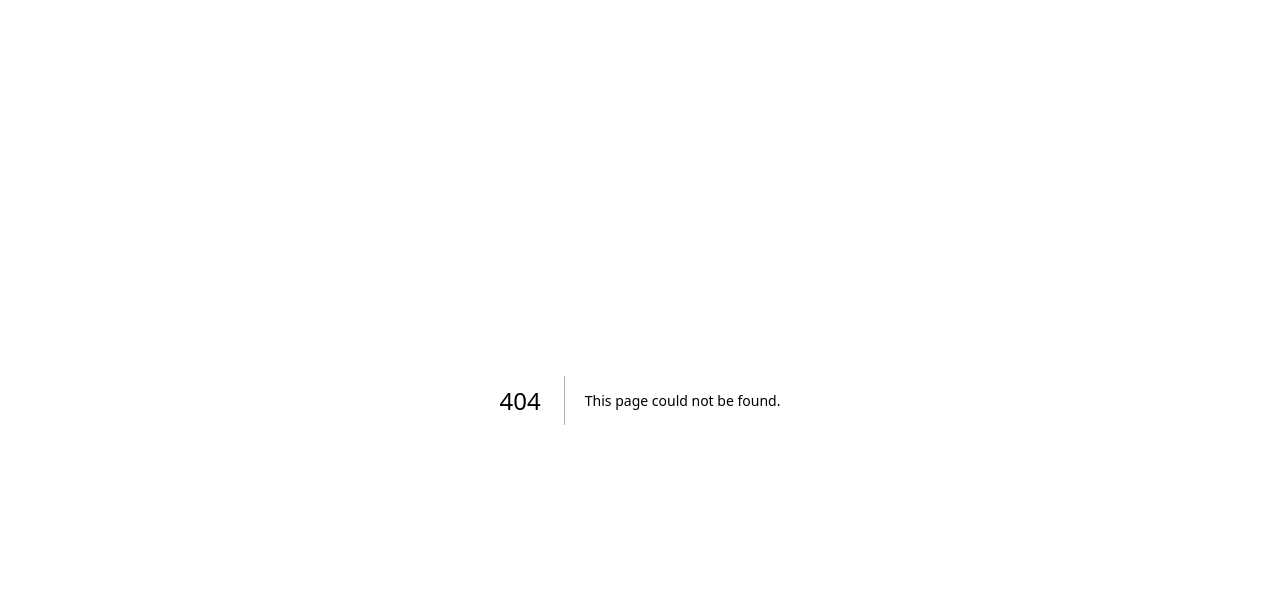
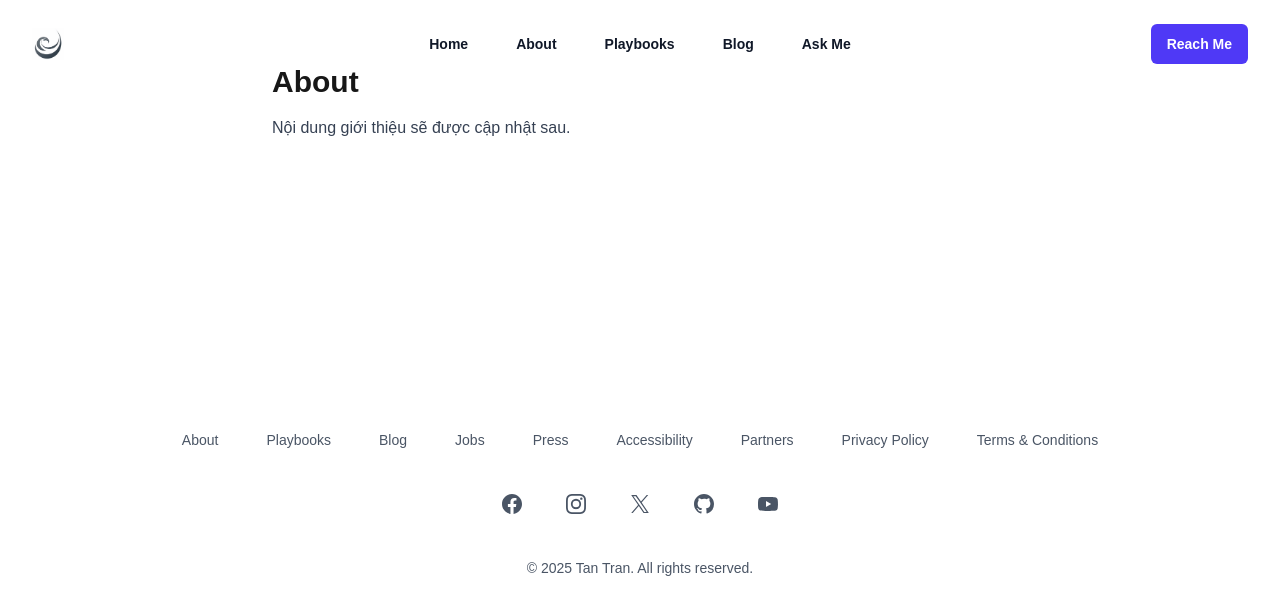
Before and after one commit to tant/tantrandev, a Next.js app: page /about in a window 1280 px wide. Before the commit this address had no page. Shown: the top 614 px of the page. Built offline with nearby package versions, Linux system fonts and the light colour scheme.

Commit message:
feat: Implement About, Ask Me, and Playbooks pages with headers and content; update footer links and add footer to layout

```diff
--- /dev/null
+++ b/src/app/about/page.tsx
@@ -0,0 +1,16 @@
+'use client'
+
+import React from 'react'
+import Header from '../components/Header'
+
+const AboutPage: React.FC = () => (
+  <>
+    <Header />
+    <main className="max-w-3xl mx-auto py-16 px-4">
+      <h1 className="text-3xl font-bold mb-4">About</h1>
+      <p className="text-gray-700">Nội dung giới thiệu sẽ được cập nhật sau.</p>
+    </main>
+  </>
+)
+
+export default AboutPage
--- a/src/app/ask-me/page.tsx
+++ b/src/app/ask-me/page.tsx
@@ -1,8 +1,16 @@
-export default function AskMePage() {
-  return (
-    <div className="min-h-screen flex items-center justify-center">
-      <h1 className="text-2xl font-bold">Ask Me</h1>
-      <p className="mt-2 text-gray-500">Trang này sẽ được cập nhật sau.</p>
-    </div>
-  )
-}
+'use client'
+
+import React from 'react'
+import Header from '../components/Header'
+
+const AskMePage: React.FC = () => (
+  <>
+    <Header />
+    <main className="max-w-3xl mx-auto py-16 px-4">
+      <h1 className="text-3xl font-bold mb-4">Ask Me</h1>
+      <p className="text-gray-700">Trang này sẽ được cập nhật sau.</p>
+    </main>
+  </>
+)
+
+export default AskMePage
--- a/src/app/components/Footer.tsx
+++ b/src/app/components/Footer.tsx
@@ -2,7 +2,8 @@ import React from 'react'
 
 const footerNavigation = {
   main: [
-    { name: 'About', href: '#' },
+    { name: 'About', href: '/about' },
+    { name: 'Playbooks', href: '/playbooks' },
     { name: 'Blog', href: '#' },
     { name: 'Jobs', href: '#' },
     { name: 'Press', href: '#' },
@@ -14,7 +15,7 @@ const footerNavigation = {
   social: [
     {
       name: 'Facebook',
-      href: '#',
+      href: 'https://www.facebook.com/tantran',
       icon: (props: React.SVGProps<SVGSVGElement>) => (
         <svg fill="currentColor" viewBox="0 0 24 24" {...props}>
           <path
@@ -27,7 +28,7 @@ const footerNavigation = {
     },
     {
       name: 'Instagram',
-      href: '#',
+      href: 'https://www.instagram.com/tan.tranxn/',
       icon: (props: React.SVGProps<SVGSVGElement>) => (
         <svg fill="currentColor" viewBox="0 0 24 24" {...props}>
           <path
@@ -40,7 +41,7 @@ const footerNavigation = {
     },
     {
       name: 'X',
-      href: '#',
+      href: 'https://x.com/tantranxn',
       icon: (props: React.SVGProps<SVGSVGElement>) => (
         <svg fill="currentColor" viewBox="0 0 24 24" {...props}>
           <path d="M13.6823 10.6218L20.2391 3H18.6854L12.9921 9.61788L8.44486 3H3.2002L10.0765 13.0074L3.2002 21H4.75404L10.7663 14.0113L15.5685 21H20.8131L13.6819 10.6218H13.6823ZM11.5541 13.0956L10.8574 12.0991L5.31391 4.16971H7.70053L12.1742 10.5689L12.8709 11.5655L18.6861 19.8835H16.2995L11.5541 13.096V13.0956Z" />
@@ -49,7 +50,7 @@ const footerNavigation = {
     },
     {
       name: 'GitHub',
-      href: '#',
+      href: 'https://github.com/tant',
       icon: (props: React.SVGProps<SVGSVGElement>) => (
         <svg fill="currentColor" viewBox="0 0 24 24" {...props}>
           <path
@@ -62,7 +63,7 @@ const footerNavigation = {
     },
     {
       name: 'YouTube',
-      href: '#',
+      href: 'https://www.youtube.com/@tantranpersonal',
       icon: (props: React.SVGProps<SVGSVGElement>) => (
         <svg fill="currentColor" viewBox="0 0 24 24" {...props}>
           <path
@@ -95,7 +96,7 @@ const Footer: React.FC = () => (
         ))}
       </div>
       <p className="mt-10 text-center text-sm/6 text-gray-600">
-        &copy; 2024 Your Company, Inc. All rights reserved.
+        &copy; {new Date().getFullYear()} Tan Tran. All rights reserved.
       </p>
     </div>
   </footer>
--- a/src/app/components/Header.tsx
+++ b/src/app/components/Header.tsx
@@ -4,6 +4,8 @@ import { Bars3Icon, XMarkIcon } from '@heroicons/react/24/outline'
 
 const navigation = [
   { name: 'Home', href: '/' },
+  { name: 'About', href: '/about' },
+  { name: 'Playbooks', href: '/playbooks' },
   { name: 'Blog', href: 'https://blog.tantran.dev' },
   { name: 'Ask Me', href: '/ask-me' },
 ]
--- a/src/app/globals.css
+++ b/src/app/globals.css
@@ -56,3 +56,9 @@ body {
     background-color: color-mix(in oklab, var(--color-gray-950) 5%, transparent);
   }
 }
+
+.calendly-widget {
+  min-width: 320px;
+  height: 700px;
+  border-radius: 0.75rem;
+}
--- a/src/app/layout.tsx
+++ b/src/app/layout.tsx
@@ -1,6 +1,7 @@
 import type { Metadata } from "next";
 import { Geist, Geist_Mono } from "next/font/google";
 import "./globals.css";
+import Footer from "./components/Footer";
 
 const geistSans = Geist({
   variable: "--font-geist-sans",
@@ -72,7 +73,9 @@ export default function RootLayout({
       <body
         className={`${geistSans.variable} ${geistMono.variable} antialiased`}
       >
+        {/* <Header /> */}
         {children}
+        <Footer />
       </body>
     </html>
   );
--- a/src/app/page.tsx
+++ b/src/app/page.tsx
@@ -3,21 +3,19 @@
 import { useState } from 'react'
 import { Dialog, DialogPanel } from '@headlessui/react'
 import { Bars3Icon, XMarkIcon } from '@heroicons/react/24/outline'
-import Header from './components/Header'
 import HeroSection from './components/HeroSection'
 import ContentSection from './components/ContentSection'
 import TeamSection from './components/TeamSection'
 import ValuesSection from './components/ValuesSection'
 import SocialProofSection from './components/SocialProofSection'
-import Footer from './components/Footer'
 import BlogSection from './components/BlogSection'
+import Header from './components/Header'
 
 export default function HomePage() {
   const [mobileMenuOpen, setMobileMenuOpen] = useState(false)
 
   return (
     <div className="bg-white">
-      {/* Header */}
       <Header />
       <main className="isolate">
         {/* Hero section */}
@@ -40,9 +38,6 @@ export default function HomePage() {
           />
         </div>
       </main>
-
-      {/* Footer */}
-      <Footer />
     </div>
   )
 }
--- /dev/null
+++ b/src/app/playbooks/page.tsx
@@ -0,0 +1,16 @@
+'use client'
+
+import React from 'react'
+import Header from '../components/Header'
+
+const PlaybooksPage: React.FC = () => (
+  <>
+    <Header />
+    <main className="max-w-3xl mx-auto py-16 px-4">
+      <h1 className="text-3xl font-bold mb-4">Playbooks</h1>
+      <p className="text-gray-700">Nội dung Playbooks sẽ được cập nhật sau.</p>
+    </main>
+  </>
+)
+
+export default PlaybooksPage
--- a/src/app/reach-me/page.tsx
+++ b/src/app/reach-me/page.tsx
@@ -1,6 +1,7 @@
 'use client'
 
 import React, { useEffect, useState } from "react";
+import Header from '../components/Header'
 
 export default function ReachMePage() {
   const [message, setMessage] = useState("");
@@ -19,11 +20,13 @@ export default function ReachMePage() {
   }, []);
 
   return (
-    <div className="min-h-screen flex items-center justify-center bg-gray-50">
-      <div className="bg-white rounded-xl shadow p-8 w-full max-w-4xl flex flex-col lg:flex-row gap-6">
-        <div className="flex-1 flex flex-col justify-center">
+    <>
+      <Header />
+      <div className="min-h-[calc(100vh-7rem)] flex items-center justify-center bg-gray-50 pt-24">
+        <div className="bg-white rounded-xl shadow p-8 w-full max-w-4xl flex flex-col lg:flex-row gap-10 lg:gap-6 h-[600px]">
+          <div className="flex-1 flex flex-col justify-center min-w-[280px] h-full">
             <h1 className="text-2xl font-bold text-gray-900 text-center lg:text-left">Contact / Reach Me</h1>
-          <form className="flex flex-col gap-4 mt-4">
+            <form className="flex flex-col gap-4 mt-4 flex-1">
               <label className="font-semibold text-gray-700">Message</label>
               <textarea
                 className="border border-gray-300 rounded px-3 py-2 text-sm focus:outline-none focus:ring-2 focus:ring-blue-200"
@@ -103,16 +106,16 @@ export default function ReachMePage() {
               </button>
             </form>
           </div>
-        <div className="relative flex-1 flex flex-col items-center gap-4 mt-8 lg:mt-0 lg:pl-8 border-t lg:border-t-0 lg:border-l border-gray-200">
+          <div className="relative flex-1 flex flex-col items-center gap-4 mt-8 lg:mt-0 lg:pl-8 border-t lg:border-t-0 lg:border-l border-gray-200 min-w-[320px] max-w-full h-full">
             <h2 className="text-lg font-semibold text-gray-900 text-center lg:text-left">Or schedule a meeting</h2>
             <p className="text-sm text-gray-500 text-center lg:text-left">Prefer a live meeting? Instantly book a time with me via Calendly.</p>
             <div
-            className="calendly-inline-widget w-full rounded-xl"
+              className="calendly-inline-widget calendly-widget w-full max-w-[500px] h-full"
               data-url="https://calendly.com/txntan"
-            style={{ minWidth: 320, height: 700 }}
             ></div>
           </div>
         </div>
       </div>
+    </>
   );
 }
```
Lines whose indentation alone changed are shown as unchanged.
